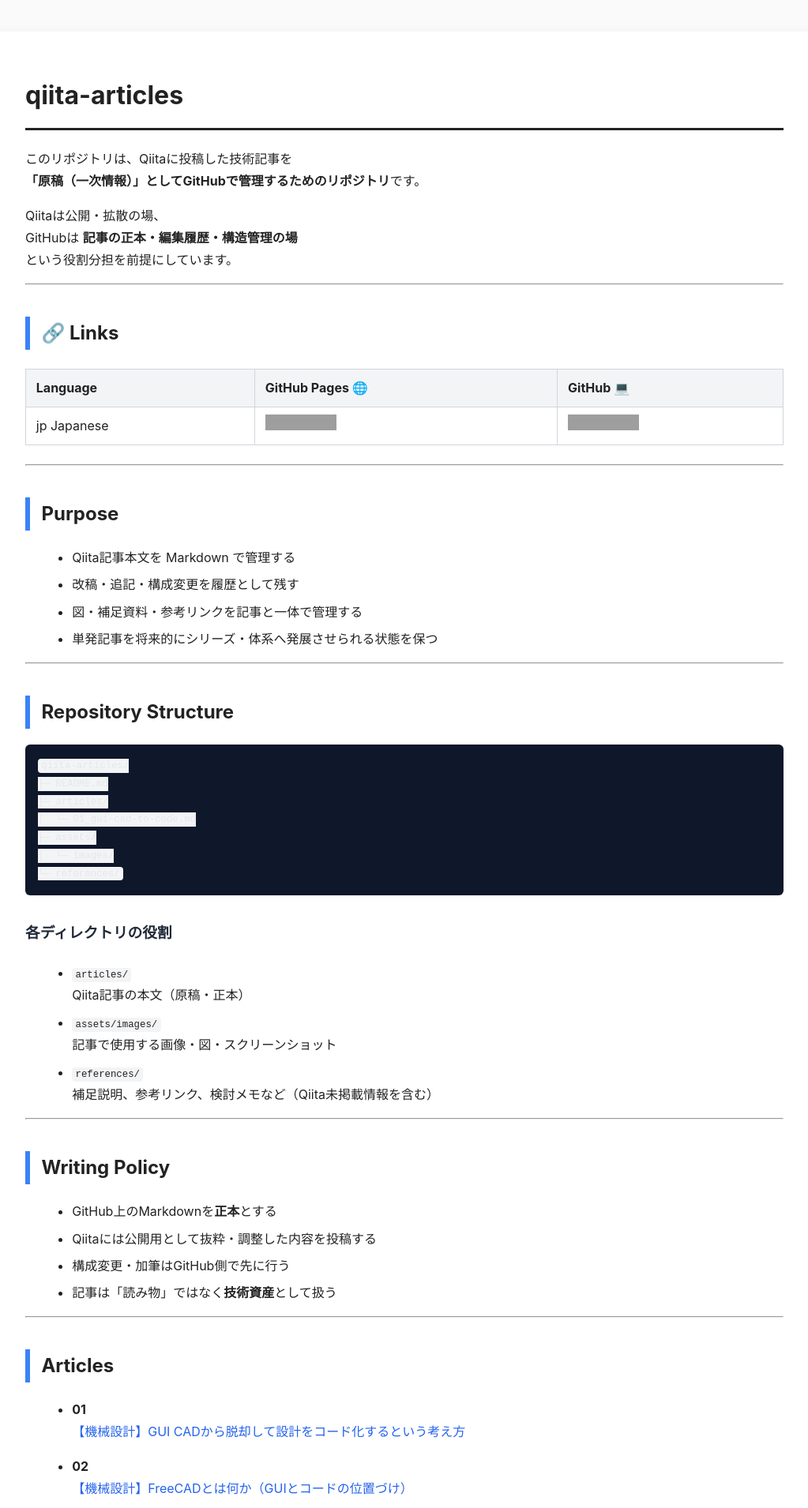
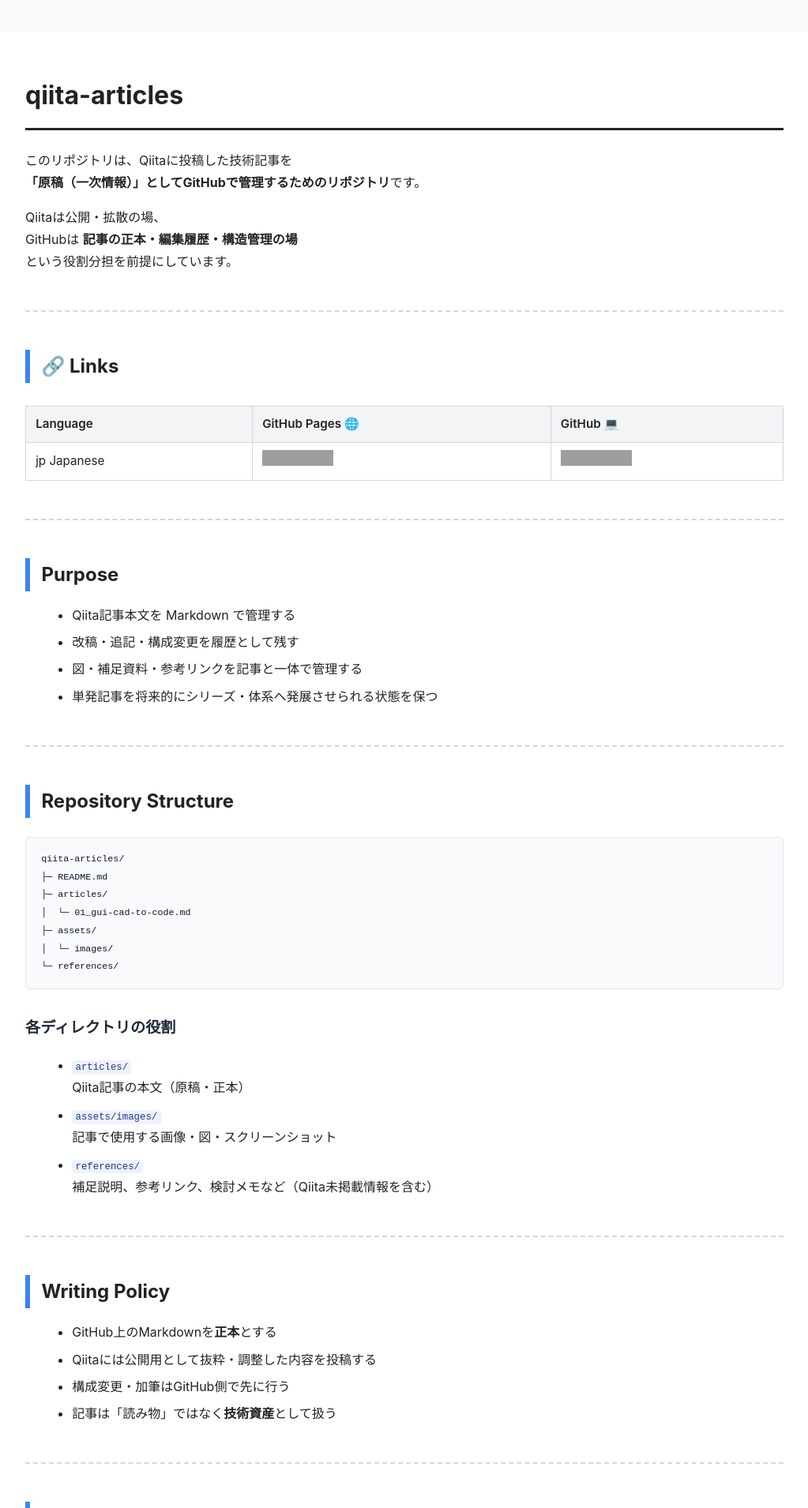
Before and after one commit to Samizo-AITL/qiita-articles, a Jekyll site: the page built from index.md, in a window 1280 px wide. Shown: the top 1910 px of the page at 79% size, without its empty margins (128-1151 px from the left). Built offline with Jekyll 4.4.1, drawn with Linux system fonts in a browser that asks for light colours; grey boxes are pictures that could not be loaded.

Commit message:
Update style.css

```diff
--- a/assets/css/style.css
+++ b/assets/css/style.css
@@ -1,4 +1,6 @@
-/* ===== Base ===== */
+/* =====================================================
+   Base
+===================================================== */
 body {
   font-family: -apple-system, BlinkMacSystemFont, "Segoe UI",
                "Hiragino Kaku Gothic ProN", "Noto Sans JP", sans-serif;
@@ -12,27 +14,37 @@
   margin: 2.5rem auto;
   padding: 2rem 2.5rem;
   background: #fff;
-  box-shadow: 0 2px 12px rgba(0,0,0,0.05);
+  box-shadow: 0 2px 12px rgba(0, 0, 0, 0.05);
 }
 
-/* ===== Headings ===== */
+/* =====================================================
+   Headings
+===================================================== */
 h1 {
+  font-size: 2rem;
   border-bottom: 3px solid #222;
   padding-bottom: 0.4em;
+  margin-bottom: 1.5rem;
 }
 
 h2 {
+  font-size: 1.5rem;
   border-left: 6px solid #3b82f6;
   padding-left: 0.6em;
-  margin-top: 2.5rem;
+  margin-top: 3rem;
+  margin-bottom: 1rem;
 }
 
 h3 {
+  font-size: 1.2rem;
   margin-top: 2rem;
+  margin-bottom: 0.6rem;
   color: #1f2937;
 }
 
-/* ===== Links ===== */
+/* =====================================================
+   Links
+===================================================== */
 a {
   color: #2563eb;
   text-decoration: none;
@@ -42,14 +54,27 @@
   text-decoration: underline;
 }
 
-/* ===== Tables ===== */
+/* =====================================================
+   Horizontal Rule (Section Divider)
+===================================================== */
+hr {
+  border: none;
+  border-top: 2px dashed #d1d5db;
+  margin: 3rem 0;
+}
+
+/* =====================================================
+   Tables
+===================================================== */
 table {
   border-collapse: collapse;
-  margin: 1.5rem 0;
+  margin: 1.8rem 0;
   width: 100%;
+  font-size: 0.95rem;
 }
 
-th, td {
+th,
+td {
   border: 1px solid #d1d5db;
   padding: 0.6em 0.8em;
 }
@@ -57,35 +82,64 @@
 th {
   background: #f3f4f6;
   text-align: left;
+  font-weight: 600;
 }
 
-/* ===== Code ===== */
+/* =====================================================
+   Code (Qiita寄り・可読性重視)
+===================================================== */
 code {
-  background: #f3f4f6;
+  background: #eef2ff;
+  color: #1e3a8a;
   padding: 0.15em 0.35em;
   border-radius: 4px;
   font-size: 0.95em;
 }
 
 pre {
-  background: #0f172a;
-  color: #e5e7eb;
-  padding: 1rem;
+  background: #f8fafc;          /* 明るい背景 */
+  color: #0f172a;               /* 読める文字色 */
+  padding: 1rem 1.2rem;
   border-radius: 6px;
+  border: 1px solid #e5e7eb;
   overflow-x: auto;
+  margin: 1.5rem 0;
 }
 
-/* ===== Lists ===== */
+pre code {
+  background: none;
+  color: inherit;
+  padding: 0;
+  font-size: 0.9em;
+}
+
+/* =====================================================
+   Lists
+===================================================== */
 ul {
   margin-left: 1.2rem;
+  margin-bottom: 1.2rem;
 }
 
 li {
   margin: 0.4rem 0;
 }
 
-/* ===== Mermaid ===== */
+/* =====================================================
+   Blockquote
+===================================================== */
+blockquote {
+  border-left: 4px solid #93c5fd;
+  background: #f8fafc;
+  padding: 0.8rem 1rem;
+  margin: 1.5rem 0;
+  color: #374151;
+}
+
+/* =====================================================
+   Mermaid
+===================================================== */
 .mermaid {
-  margin: 2rem 0;
+  margin: 2.5rem 0;
   text-align: center;
 }
```
